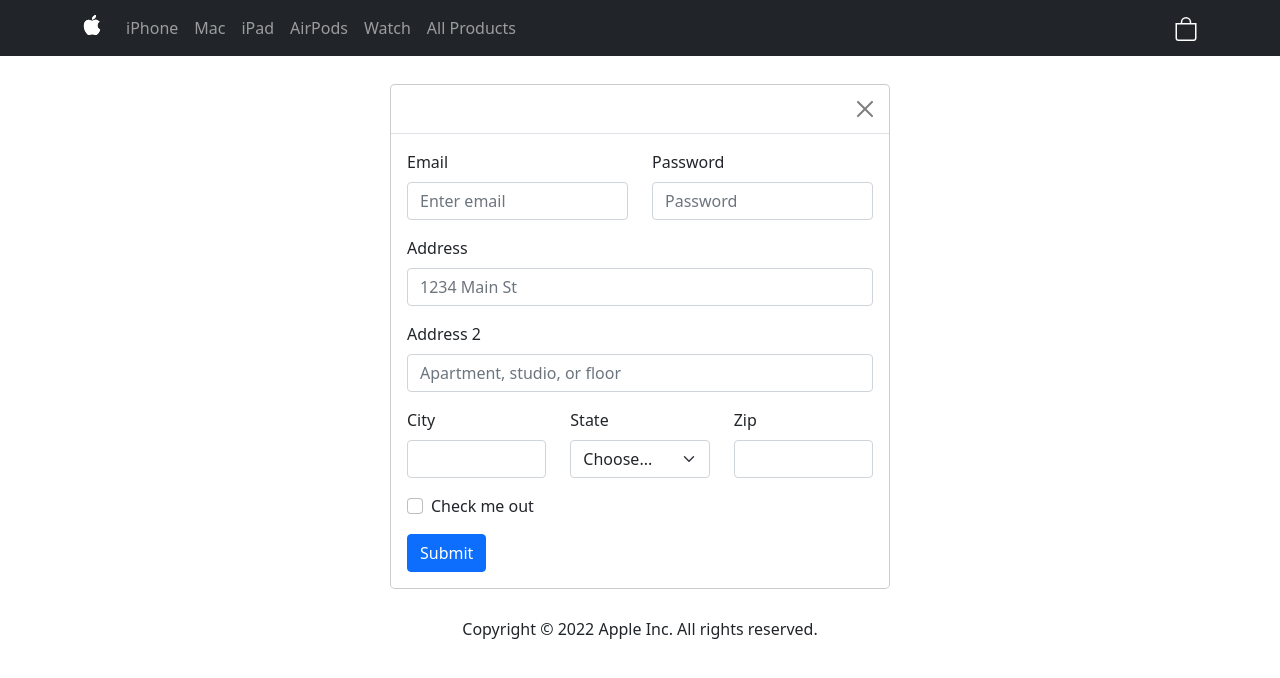
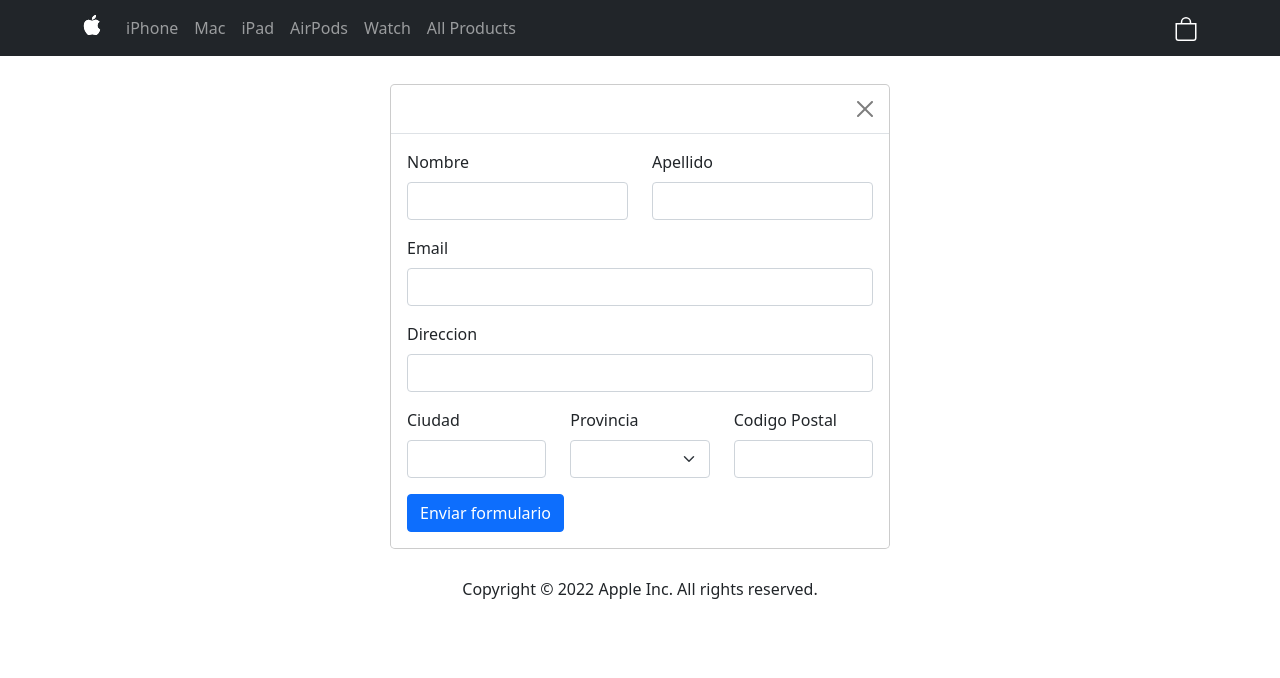
Before and after one commit to julianaguirre30/Sumplementos-Aguirre-, a React (Create React App) app: page /checkout in a window 1280 px wide. Shown: the top 678 px of the page. Built offline with nearby package versions, Linux system fonts and the light colour scheme.

Commit message:
Ultimo desafio

```diff
--- a/src/App.js
+++ b/src/App.js
@@ -7,6 +7,7 @@ import {BrowserRouter,Routes, Route} from "react-router-dom";
 import Cart from "./components/Cart";
 import Checkout from "./components/Checkout";
 import { CartContextProvider } from "./components/CartContext";
+
 
 
 const App =()=>{
@@ -26,6 +27,7 @@ const App =()=>{
                     <Route path="/All" element={<ItemListContainer />}/>
                     <Route path='/cart' element={<Cart/>}/>
                     <Route path='/checkout' element={<Checkout/>}/>
+
                     <Route/>
                 </Routes>
             </CartContextProvider>
--- a/src/components/CartContext.jsx
+++ b/src/components/CartContext.jsx
@@ -36,7 +36,7 @@ export const CartContextProvider =({children})=>{
       localPrice = localPrice + ((price)*(cantidad))
       return (
         localPrice
-        // console.log(localPrice)
+
 
 
       )
--- a/src/components/Checkout.js
+++ b/src/components/Checkout.js
@@ -1,76 +1,136 @@
-import React from 'react'
+import React, { useContext, useState } from 'react'
 import Form from 'react-bootstrap/Form'
 import Button from 'react-bootstrap/Button'
 import {Row,Col} from 'react-bootstrap'
 import Modal from 'react-bootstrap/Modal'
 import{Link} from "react-router-dom"
+import { CartContext } from './CartContext'
+import { addDoc, collection, serverTimestamp } from 'firebase/firestore'
+import { db } from '../firebase'
+
 function Checkout() {
+  const [send,setSend]=useState('')
+
+  const { cartList,totalPrice,clear} =useContext(CartContext);
+
+
+  const handleSumbmit=(e)=>{
+
+    const purchasedProducts= cartList.map((product)=>{
+     return{
+      id:product.item.id,
+      producto:product.item.title,
+      precio:product.item.price,
+      cantidad:product.cantidad,
+     }
+
+    })
+    e.preventDefault()
+    const nombre =(e.target.elements.Name.value)
+    const apellido =(e.target.elements.Surname.value)
+    const email=(e.target.elements.Email.value)
+    const direccion =(e.target.elements.Address.value)
+    const ciudad = (e.target.elements.City.value)
+    const provincia =(e.target.elements.State.value)
+    const codigo =(e.target.elements.Zip.value)
+
+    const usuario ={nombre,apellido,email,direccion,ciudad,provincia,codigo}
+
+    const ProductOrden ={
+      buyer:{nombre,apellido,email,direccion,ciudad,provincia,codigo},
+      items:{
+        purchasedProducts,
+        total:totalPrice(),
+        date:serverTimestamp(),
+      },
+
+    }
+
+   const ref = collection(db,'ordenes')
+   addDoc(ref , ProductOrden).then((response)=>{
+
+      setSend(response.id)
+     clear()
+
+   })
+  }
+
+  if(send !==''){
+    return(<>
+      <p className='text-center m-4'>tu pedido fue enviado con el numero: <b>{send}</b></p>
+      <img src="https://i.ibb.co/SV323Lk/camion.gif" alt="camion" />
+    </>
+    )
+  }
+
   return (
     <>
     <Modal.Dialog>
      <Link to={'/cart'}><Modal.Header closeButton></Modal.Header></Link>
 
   <Modal.Body>
-      <Form >
+      <Form  onSubmit={handleSumbmit}>
       <Row className="mb-3">
-        <Form.Group as={Col} controlId="formGridEmail">
-          <Form.Label>Email</Form.Label>
-          <Form.Control type="email" placeholder="Enter email" />
+        <Form.Group as={Col} controlId="Name">
+          <Form.Label>Nombre</Form.Label>
+          <Form.Control type="text"  />
         </Form.Group>
 
-        <Form.Group as={Col} controlId="formGridPassword">
-          <Form.Label>Password</Form.Label>
-          <Form.Control type="password" placeholder="Password" />
+        <Form.Group as={Col} controlId="Surname">
+          <Form.Label>Apellido</Form.Label>
+          <Form.Control type="text"  />
         </Form.Group>
       </Row>
 
-      <Form.Group className="mb-3" controlId="formGridAddress1">
-        <Form.Label>Address</Form.Label>
-        <Form.Control placeholder="1234 Main St" />
+        <Form.Group className="mb-3"  controlId="Email">
+          <Form.Label>Email</Form.Label>
+          <Form.Control type="email"  />
+        </Form.Group>
+
+
+      <Form.Group className="mb-3" controlId="Address">
+        <Form.Label>Direccion</Form.Label>
+        <Form.Control  />
       </Form.Group>
 
-      <Form.Group className="mb-3" controlId="formGridAddress2">
-        <Form.Label>Address 2</Form.Label>
-        <Form.Control placeholder="Apartment, studio, or floor" />
-      </Form.Group>
 
       <Row className="mb-3">
-        <Form.Group as={Col} controlId="formGridCity">
-          <Form.Label>City</Form.Label>
+        <Form.Group as={Col} controlId="City">
+          <Form.Label>Ciudad</Form.Label>
           <Form.Control />
         </Form.Group>
 
-        <Form.Group as={Col} controlId="formGridState">
-          <Form.Label>State</Form.Label>
+        <Form.Group as={Col} controlId="State">
+          <Form.Label>Provincia</Form.Label>
           <Form.Select defaultValue="Choose...">
-            <option>Choose...</option>
-            <option>...</option>
-            <option>...</option>
-            <option>...</option>
-            <option>...</option>
-            <option>...</option>
+          <option> </option>
+            <option>Chaco</option>
+            <option>Santa Fe</option>
+            <option>Corrientes</option>
+            <option>Buenos Aires</option>
+            <option>Chubut</option>
+            <option>Misiones</option>
+            <option>Salta</option>
+            <option>Mendoza</option>
+            <option>Rio Negro</option>
           </Form.Select>
+
         </Form.Group>
 
-        <Form.Group as={Col} controlId="formGridZip">
-          <Form.Label>Zip</Form.Label>
+        <Form.Group as={Col} controlId="Zip">
+          <Form.Label>Codigo Postal</Form.Label>
           <Form.Control />
         </Form.Group>
       </Row>
 
-      <Form.Group className="mb-3" id="formGridCheckbox">
-        <Form.Check type="checkbox" label="Check me out" />
-      </Form.Group>
-
-      <Button variant="primary" type="submit">
-        Submit
-      </Button>
+      <Button variant="primary" type="submit" >Enviar formulario</Button>
     </Form>
   </Modal.Body>
 
 </Modal.Dialog>
 
-{/* <img src="https://i.ibb.co/SV323Lk/camion.gif" alt="camion" /> */}
+
+
 
     </>
   )
```
